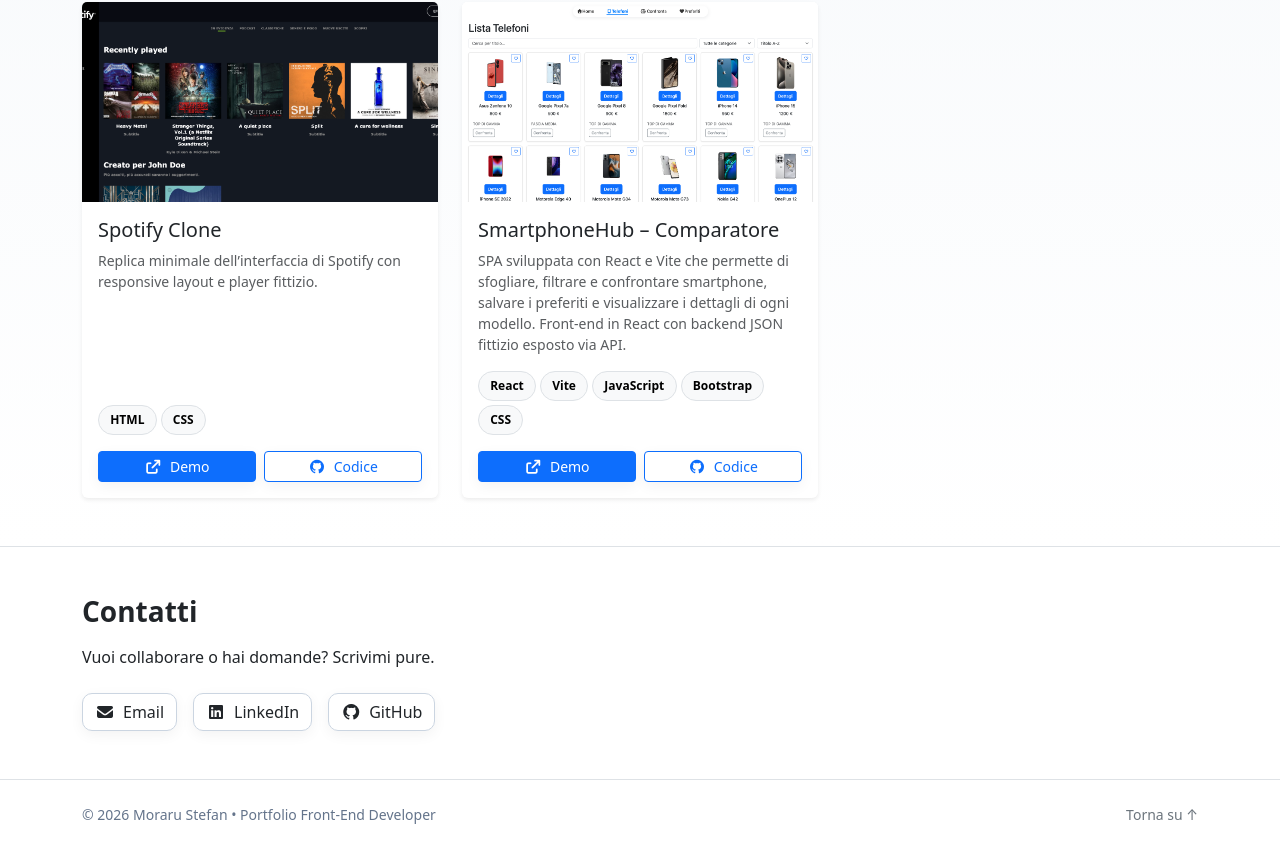
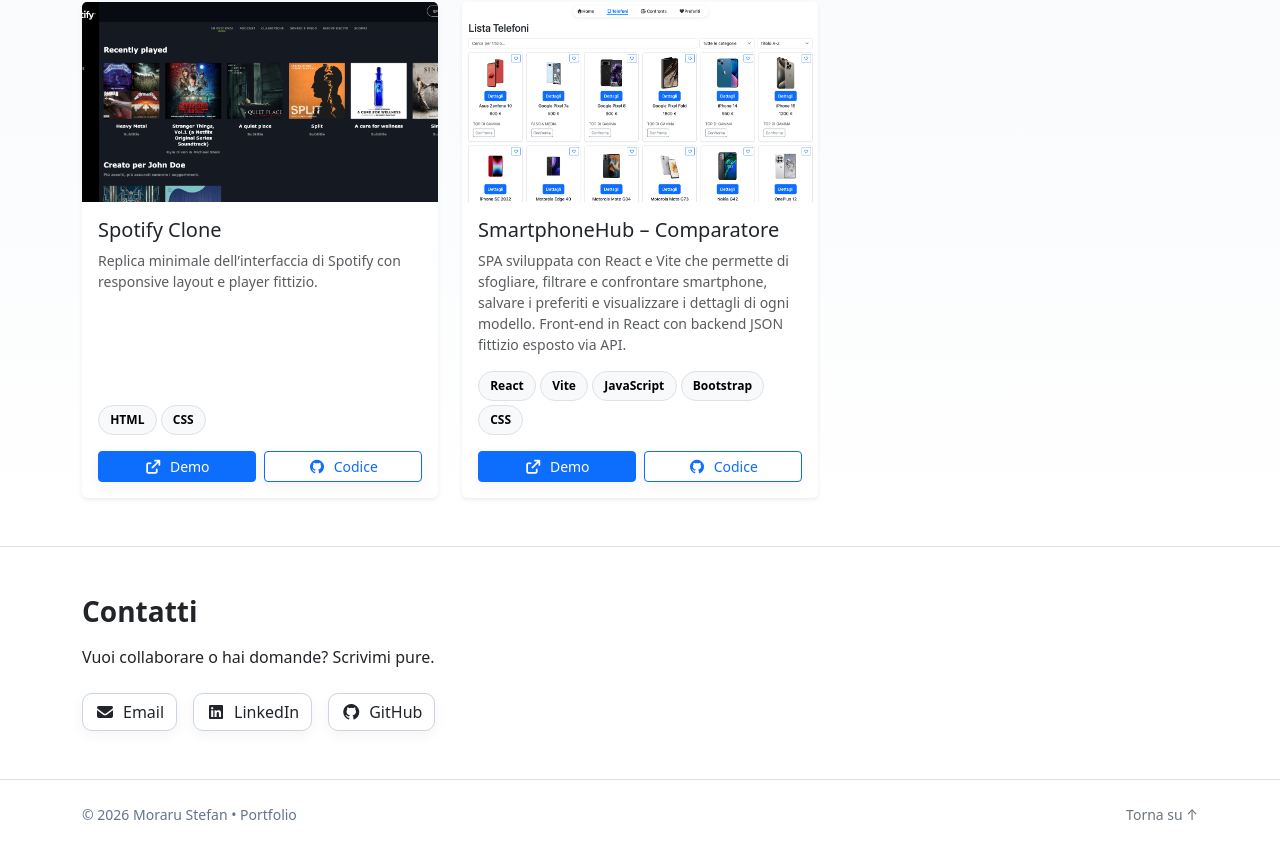
Before and after one commit to Steopa2001/portfolio-Moraru, a React (Vite) app in the folder portfolio-moraru/: page / in a window 1280 px wide. Shown: the part 1026-1875 px from the top of the page. Built offline with nearby package versions, Linux system fonts and the light colour scheme.

Commit message:
[update] simplify footer description

```diff
--- a/portfolio-moraru/src/components/Footer.jsx
+++ b/portfolio-moraru/src/components/Footer.jsx
@@ -2,7 +2,7 @@
   return (
     <footer className="py-4 bg-white border-top">
       <div className="container small text-muted d-flex flex-wrap gap-2 justify-content-between align-items-center">
-        <span>© {year} Moraru Stefan • Portfolio Front-End Developer</span>
+        <span>© {year} Moraru Stefan • Portfolio</span>
         <a href="#home" className="link-secondary text-decoration-none">
           Torna su ↑
         </a>
```
